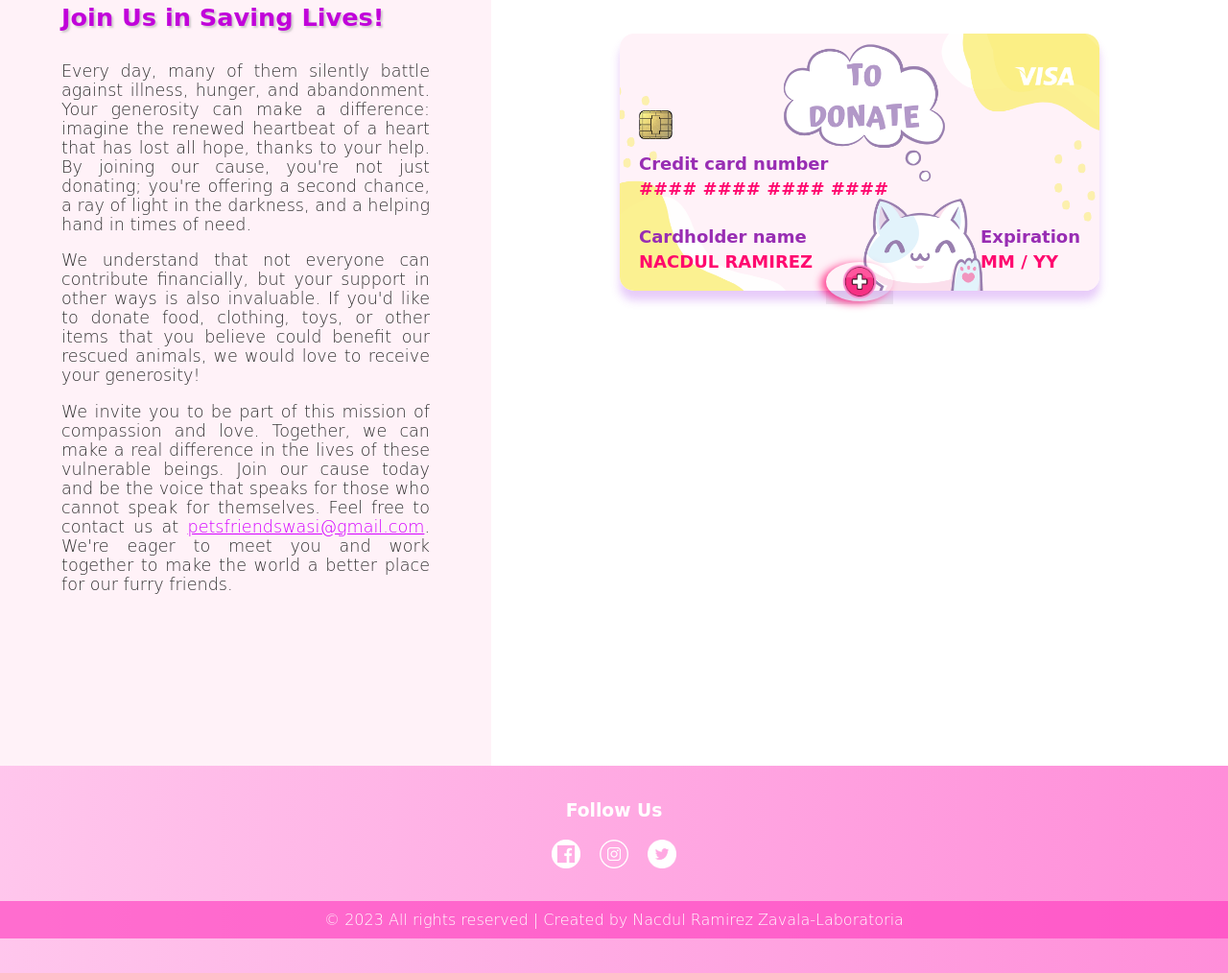
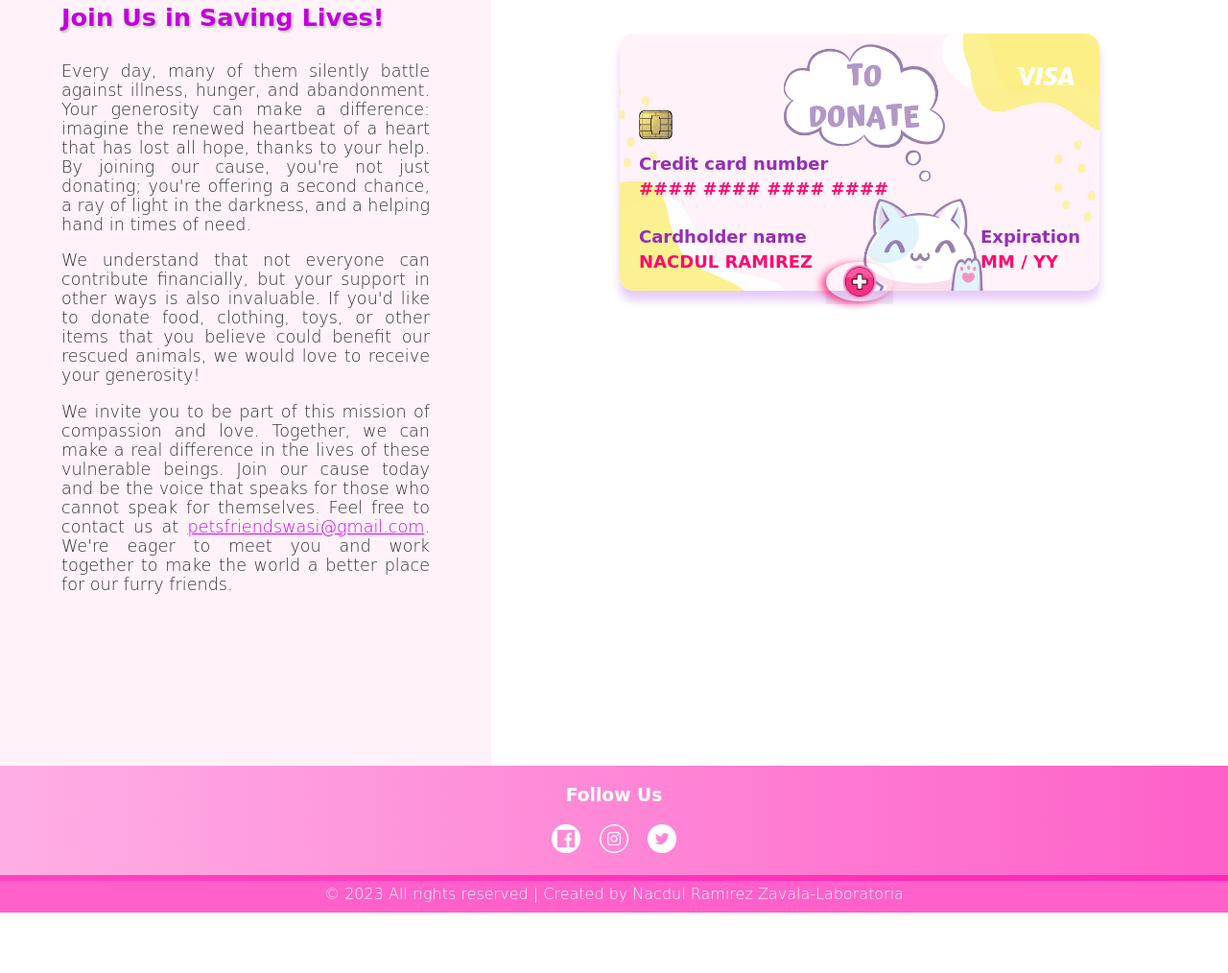
Before and after one commit to Laboratoria/DEV006-card-validation, a website with bundled scripts: page src/validardonation.html in a window 1280 px wide. Shown: the part 140-1154 px from the top of the page at 96% size. After the commit the page ends 1091 px from the top, so only its background shows below. Built offline with nearby package versions, Linux system fonts and the light colour scheme.

Commit message:
cambiando color y tamaño del footer de la pag validardonation

```diff
--- a/src/style.css
+++ b/src/style.css
@@ -938,10 +938,13 @@ article img{
 .contribution{
   display: none;
 }
+
+/*footer especial para la PAG 4*/
 .footer-validation {
-  background: linear-gradient(90deg, rgba(255, 182, 231, 0.781), rgba(255, 115, 208, 0.808));
+  background: linear-gradient(90deg, rgba(255, 152, 221, 0.781), rgba(253, 58, 188, 0.808));
   color: white;
-  padding: 36px 0;
+  padding: 20px 0;
+  height: 120px;
 }
 .container-validation {
   display: flex;
@@ -965,11 +968,11 @@ article img{
 }
 .footer-bottom {
   text-align: center;
-  padding-top: 30px;
+  padding-top: 19px;
 }
 .footer-bottom .derechos-autor{
   text-align: center;
-  background-color: rgba(255, 62, 191, 0.644);
+  background-color: rgba(255, 9, 173, 0.644);
   padding: 10px 0;
 }
 /*--ESTILO DE LA PAG5--*/
```
